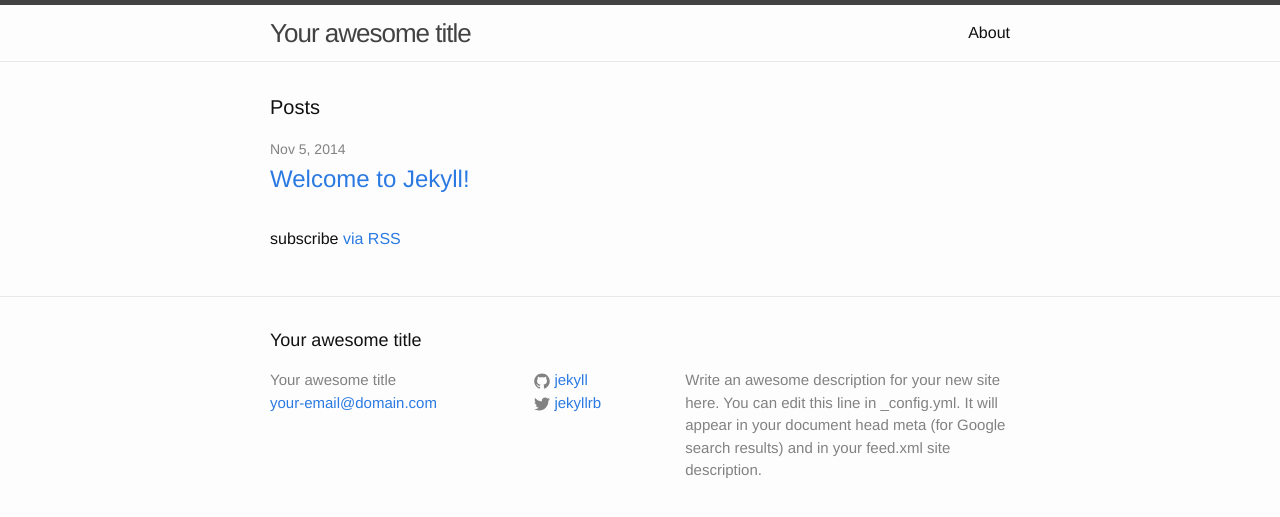
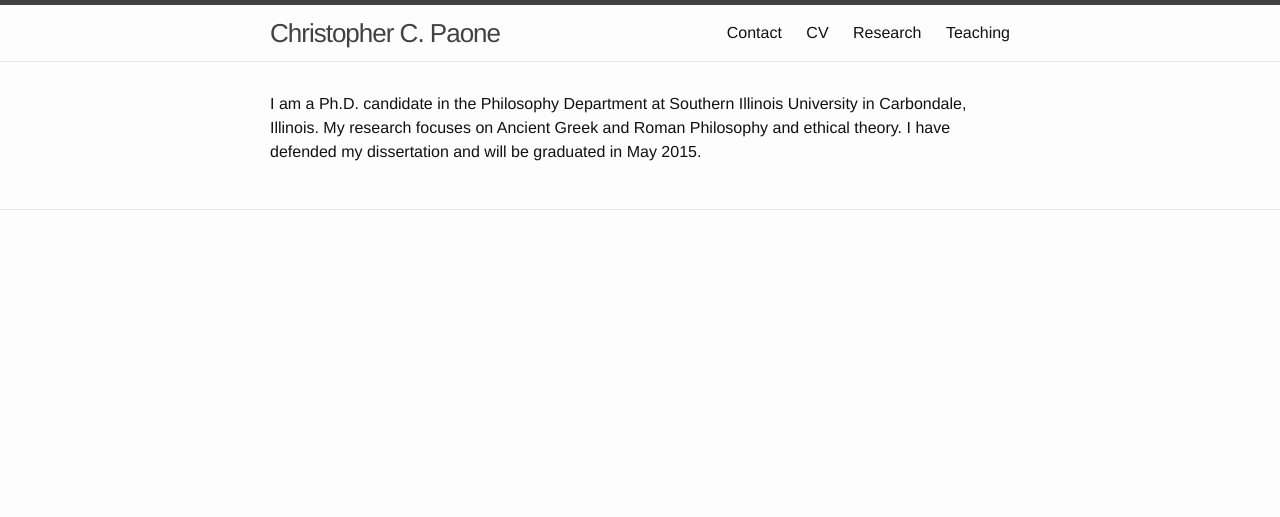
Before and after one commit to paonec/paonec.github.io, a Jekyll site: the page built from index.html, in a window 1280 px wide. Shown: the top 517 px of the page. Built offline with Jekyll 4.4.1, drawn with Linux system fonts in a browser that asks for light colours.

```diff
--- a/_config.yml
+++ b/_config.yml
@@ -1,14 +1,10 @@
 # Site settings
-title: Your awesome title
-email: your-email@domain.com
+title: Christopher C. Paone
+email: paone@siu.edu
 description: > # this means to ignore newlines until "baseurl:"
-  Write an awesome description for your new site here. You can edit this
-  line in _config.yml. It will appear in your document head meta (for
-  Google search results) and in your feed.xml site description.
+  I am a Ph.D. candidate in the Philosophy Department at Southern Illinois University in Carbondale, Illinois. My research focuses on Ancient Greek and Roman Philosophy and ethical theory. I have defended my dissertation and will be graduated in May 2015.
 baseurl: "" # the subpath of your site, e.g. /blog/
-url: "http://yourdomain.com" # the base hostname & protocol for your site
-twitter_username: jekyllrb
-github_username:  jekyll
+url: "http://paonec.github.io" # the base hostname & protocol for your site
 
 # Build settings
 markdown: kramdown
--- a/_includes/footer.html
+++ b/_includes/footer.html
@@ -1,5 +1,5 @@
 <footer class="site-footer">
-
+<!--
   <div class="wrapper">
 
     <h2 class="footer-heading">{{ site.title }}</h2>
@@ -51,5 +51,5 @@
     </div>
 
   </div>
-
+-->
 </footer>
--- a/index.html
+++ b/index.html
@@ -3,7 +3,7 @@ layout: default
 ---
 
 <div class="home">
-
+<!--
   <h1 class="page-heading">Posts</h1>
 
   <ul class="post-list">
@@ -19,5 +19,6 @@ layout: default
   </ul>
 
   <p class="rss-subscribe">subscribe <a href="{{ "/feed.xml" | prepend: site.baseurl }}">via RSS</a></p>
-
+-->
+  <p class="text">{{ site.description }}</p>
 </div>
```
Also changed, not shown: _posts/2014-11-05-welcome-to-jekyll.markdown (deleted, +0 -25 lines), about.md (deleted, +0 -11 lines), contact.md (added, +11 -0 lines), cv.md (added, +7 -0 lines), feed.xml (deleted, +0 -30 lines), research.md (added, +7 -0 lines), teaching.md (added, +7 -0 lines), 10 other files.
